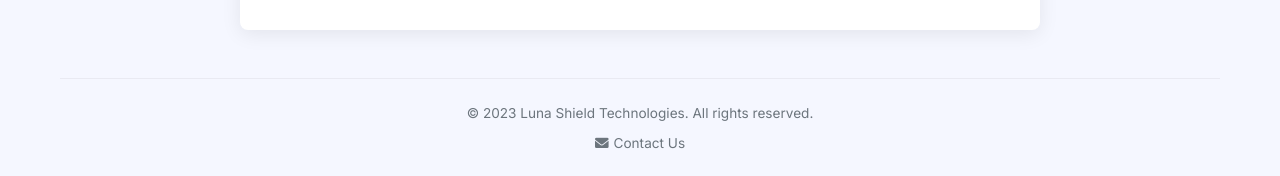
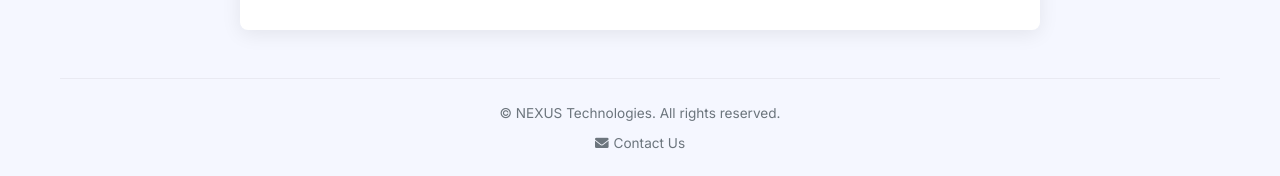
Before and after one commit to horus84/luna-shield-web-, a FastAPI app: page / in a window 1280 px wide. Shown: the part 708-884 px from the top of the page. Run offline with FastAPI, Linux system fonts and the light colour scheme.

Commit message:
Update index.html

```diff
--- a/templates/index.html
+++ b/templates/index.html
@@ -122,7 +122,7 @@
 
     <footer class="app-footer">
       <div class="footer-content">
-        <p>&copy; 2023 Luna Shield Technologies. All rights reserved.</p>
+        <p>&copy; NEXUS Technologies. All rights reserved.</p>
         <div class="footer-links">
           <a href="contact.html"><i class="fas fa-envelope"></i> Contact Us</a>
         </div>
```
